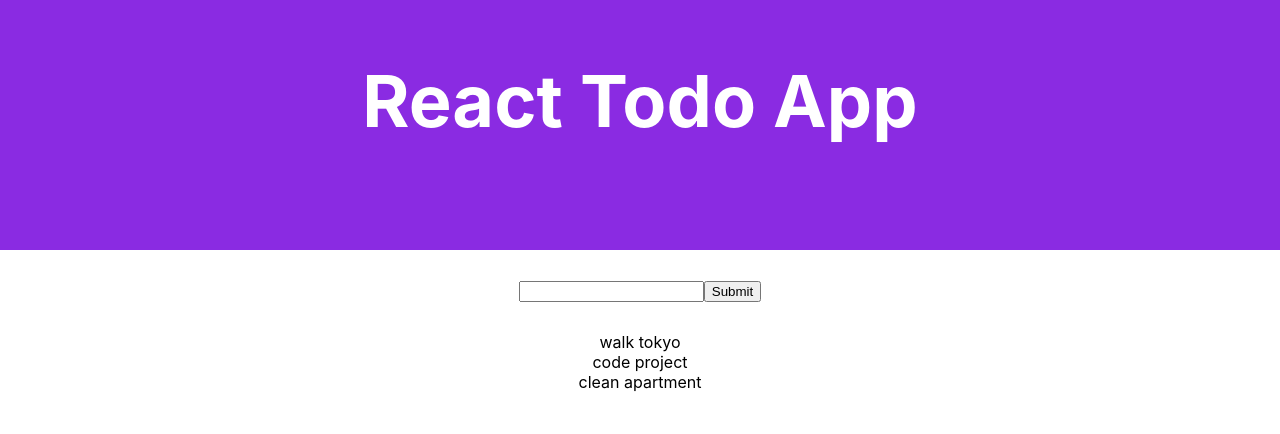
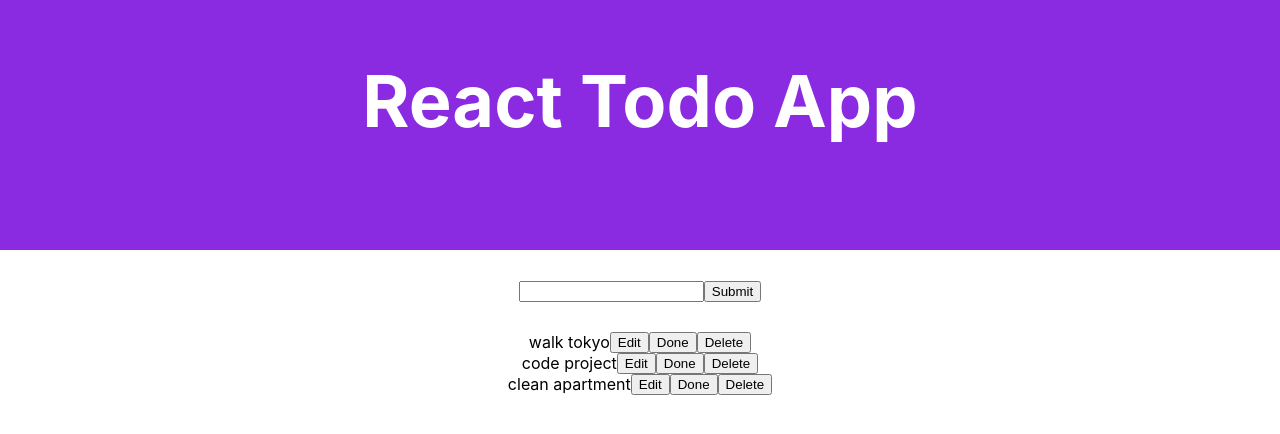
Before and after one commit to Jvaz0715/react-intro-frontend-v2, a React (Create React App) app: page / in a window 1280 px wide. Shown: the top 434 px of the page. Built offline with nearby package versions, Linux system fonts and the light colour scheme; the HTML template or start-up script is replaced by a standard one.

Commit message:
adds delete and done functionality to todo items

```diff
--- a/src/components/Todo/Todo.js
+++ b/src/components/Todo/Todo.js
@@ -10,14 +10,17 @@ export class Todo extends Component {
          {
             id: uuidv4(),
             todo: "walk tokyo",
+            isDone: false,
          },
          {
             id: uuidv4(),
-            todo: "code project"
+            todo: "code project",
+            isDone: false,
          },
          {
             id: uuidv4(),
             todo: "clean apartment",
+            isDone: false,
          }
       ],
       todoInput: "",
@@ -41,7 +44,8 @@ export class Todo extends Component {
          ...this.state.todoList,
          {
             id: uuidv4(),
-            todo: this.state.todoInput
+            todo: this.state.todoInput,
+            isDone: false,
          }
       ];
 
@@ -51,6 +55,31 @@ export class Todo extends Component {
          todoInput: "",
       })
    };
+
+   // handleDeleteByID
+   handleDeleteByID = (id) => {
+      let newTodoArray = this.state.todoList.filter(item => item.id !== id);
+
+      this.setState({
+         todoList: newTodoArray,
+      })
+   };
+
+   // handleDoneByID
+   handleDoneByID = (id, isDone) => {
+      let updatedArray = this.state.todoList.map(item => {
+         if (item.id === id) {
+            item.isDone = !item.isDone;
+         }
+         return item;
+      });
+
+      this.setState({
+         todoList: updatedArray,
+      })
+   }
+
+
 // =====================================
    render() {
       return (
@@ -64,6 +93,7 @@ export class Todo extends Component {
                      type="text"
                      name="todoInput"
                      onChange={this.handleTodoOnChange}
+                     value={this.state.todoInput}
                   />
                   <button>Submit</button>
                </form>
@@ -72,7 +102,14 @@ export class Todo extends Component {
             <div className="todo-list-container">
                <ul className="todo-unordered-list">
                   {this.state.todoList.map((item) => {
-                     return <TodoList key={item.id} item={item}/>
+                     return (
+                        <TodoList
+                           key={item.id}
+                           item={item}
+                           handleDoneByID={this.handleDoneByID}
+                           handleDeleteByID={this.handleDeleteByID}
+                        />
+                     )
                   })}
                </ul>
             </div>
--- a/src/components/Todo/TodoList.css
+++ b/src/components/Todo/TodoList.css
@@ -0,0 +1,3 @@
+.li-done {
+   text-decoration: line-through;
+}
--- a/src/components/Todo/TodoList.js
+++ b/src/components/Todo/TodoList.js
@@ -1,12 +1,18 @@
 import React, { Component } from 'react';
+import "./TodoList.css";
 
 export class TodoList extends Component {
 
    render() {
-      console.log(this.props)
+      // console.log(this.props.handleDeleteByID)
+      const { todo, id, isDone } = this.props.item;
+      const { handleDoneByID, handleDeleteByID } = this.props;
       return (
-         <div>
-            {this.props.item.todo}
+         <div style={{display: "flex", justifyContent: "center", listStyle: "none",}}>
+            <li className={`${isDone && `li-done`}`}>{todo}</li>
+            <button id="edit-button">Edit</button>
+            <button id="done-button" onClick={() => handleDoneByID(id, isDone)}>Done</button>
+            <button id="delete-button" onClick={() => handleDeleteByID(id)}>Delete</button>
          </div>
       )
    }
```
